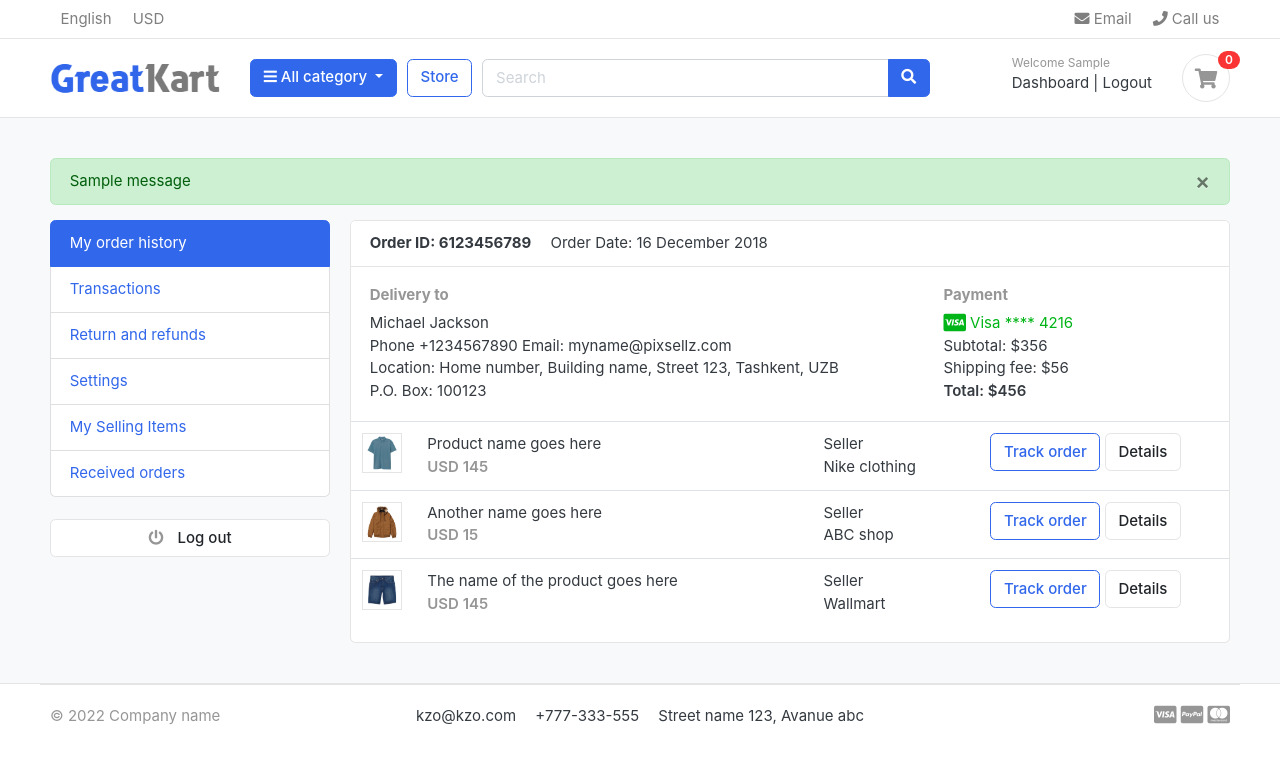
After one commit to kzeo/E-commerce, a Django app: page /accounts/ in a window 1280 px wide. The commit adds this page. Shown: the top 764 px of the page. Run offline with Django 4.2, Linux system fonts and the light colour scheme; a user stored in the database is signed in; tables that the repository leaves empty hold one stand-in row (values such as "Sample post"); one stand-in notice (Sample message) is shown; some libraries are stand-ins or nearby versions; some web fonts are replaced.

Commit message:
Login
Sign in, registration, dashboard added

```diff
--- /dev/null
+++ b/webshop/accounts/urls.py
@@ -0,0 +1,12 @@
+from django.urls import path
+from . import views
+
+urlpatterns = [
+    path('register/', views.register, name='register'),
+    path('login/', views.login, name='login'),
+    path('logout/', views.logout, name='logout'),
+    path('dashboard/', views.dashboard, name='dashboard'),
+    path('', views.dashboard, name='dashboard'),
+
+    path('activate/<uidb64>/<token>/', views.activate, name='activate'),
+]
--- a/webshop/accounts/views.py
+++ b/webshop/accounts/views.py
@@ -1,3 +1,97 @@
-from django.shortcuts import render
+from email import message
+from email.message import EmailMessage
+from django.shortcuts import render, redirect
+from .forms import RegistrationForm
+from .models import Account
+from django.contrib import messages, auth
+from django.contrib.auth.decorators import login_required
+from django.http import HttpResponse
 
-# Create your views here.
+#Verification
+from django.contrib.sites.shortcuts import get_current_site
+from django.template.loader import render_to_string
+from django.utils.http import urlsafe_base64_decode, urlsafe_base64_encode
+from django.utils.encoding import force_bytes
+from django.contrib.auth.tokens import default_token_generator
+from django.core.mail import EmailMessage
+
+
+def register(request):
+    if request.method == "POST":
+        form = RegistrationForm(request.POST)
+        if form.is_valid():
+            first_name = form.cleaned_data['first_name']
+            last_name = form.cleaned_data['last_name']
+            phone_number = form.cleaned_data['phone_number']
+            email = form.cleaned_data['email']
+            password = form.cleaned_data['password']
+            username = email.split('@')[0]
+            user = Account.objects.create_user(first_name=first_name, last_name=last_name, email=email, username=username, password=password)
+            user.phone_number = phone_number
+            user.save()
+
+            current_site = get_current_site(request)
+            null_subject = 'Please activate your account'
+            message = render_to_string('accounts/account_verification_email.html', {
+                'user': user,
+                'domain': current_site,
+                'uid': urlsafe_base64_encode(force_bytes(user.pk)),
+                'token': default_token_generator.make_token(user),
+            })
+            to_email = email
+            send_email = EmailMessage(mail_subject, message, to-[to_email])
+            send_email.send()
+
+            # messages.success(request, 'Thank you for your registration. We have sent you a verification email. Please verify it.')
+            return redirect('/account/login/?command=verification&email-'+email)
+    else:
+        form = RegistrationForm()
+
+    context = {
+        'form': form,
+    }
+    return render(request, 'accounts/register.html', context)
+
+def login(request):
+    if request.method == 'POST':
+        email = request.POST['email']
+        password = request.POST['password']
+
+        user = auth.authenticate(email=email, password=password)
+
+        if user is not None:
+            auth.login(request, user)
+            messages.success(request, 'You are now logged in')
+            return redirect('dashboard')
+        else:
+            messages.error(request, 'Invalid login credentials')
+            return redirect('login')
+
+    return render(request, 'accounts/login.html')
+
+@login_required(login_url = 'login')
+def logout(request):
+    auth.logout(request)
+    messages.success(request, 'You are logged out.')
+    return redirect('login')
+
+def activate(request, uidb64, token):
+    try:
+        uid = urlsafe_base64_decode(uidb64).decode()
+        user = Account._default_manager.get(pk=uid)
+    except(TypeError, ValueError, OverflowError, Account.DoesNotExist):
+        user = None
+
+    if user is not None and default_token_generator.check_token(user, token):
+        user.is_active = True
+        user.save()
+        messages.success(request, 'Congratulations! YOur account is activated.')
+        return redirect('login')
+    else:
+        messages.error(request, 'Invalid activation link')
+        return redirect('register')
+
+
+@login_required(login_url = 'login')
+def dashboard(request):
+     return render(request, 'accounts/dashboard.html')
--- a/webshop/carts/views.py
+++ b/webshop/carts/views.py
@@ -1,4 +1,3 @@
-from http.client import HTTPResponse
 from django.shortcuts import render, redirect, get_object_or_404
 from store.models import Product, Variation
 from .models import Cart, CartItem
--- /dev/null
+++ b/webshop/templates/accounts/dashboard.html
@@ -0,0 +1,105 @@
+{% extends 'base.html' %}
+
+
+
+
+{% block content %}
+
+<section class="section-conten padding-y bg">
+
+    {% include 'includes/alerts.html' %}
+
+    <div class="container">
+        <div class="row">
+        <aside class="col-md-3">
+            <!--   SIDEBAR   -->
+            <ul class="list-group">
+                <a class="list-group-item active" href="#"> My order history </a>
+                <a class="list-group-item" href="#"> Transactions </a>
+                <a class="list-group-item" href="#"> Return and refunds </a>
+                <a class="list-group-item" href="#">Settings </a>
+                <a class="list-group-item" href="#"> My Selling Items </a>
+                <a class="list-group-item" href="#"> Received orders </a>
+            </ul>
+            <br>
+            <a class="btn btn-light btn-block" href="{% url 'logout' %}"> <i class="fa fa-power-off"></i> <span class="text">Log out</span> </a>
+            <!--   SIDEBAR .//END   -->
+        </aside>
+        <main class="col-md-9">
+            <article class="card">
+            <header class="card-header">
+                <strong class="d-inline-block mr-3">Order ID: 6123456789</strong>
+                <span>Order Date: 16 December 2018</span>
+            </header>
+            <div class="card-body">
+                <div class="row">
+                    <div class="col-md-8">
+                        <h6 class="text-muted">Delivery to</h6>
+                        <p>Michael Jackson <br>
+                        Phone +1234567890 Email: myname@pixsellz.com <br>
+                        Location: Home number, Building name, Street 123,  Tashkent, UZB <br>
+                        P.O. Box: 100123
+                         </p>
+                    </div>
+                    <div class="col-md-4">
+                        <h6 class="text-muted">Payment</h6>
+                        <span class="text-success">
+                            <i class="fab fa-lg fa-cc-visa"></i>
+                            Visa  **** 4216
+                        </span>
+                        <p>Subtotal: $356 <br>
+                         Shipping fee:  $56 <br>
+                         <span class="b">Total:  $456 </span>
+                        </p>
+                    </div>
+                </div> <!-- row.// -->
+            </div> <!-- card-body .// -->
+            <div class="table-responsive">
+            <table class="table table-hover">
+                <tr>
+                    <td width="65">
+                        <img src="../images/items/1.jpg" class="img-xs border">
+                    </td>
+                    <td>
+                        <p class="title mb-0">Product name goes here </p>
+                        <var class="price text-muted">USD 145</var>
+                    </td>
+                    <td> Seller <br> Nike clothing </td>
+                    <td width="250"> <a href="#" class="btn btn-outline-primary">Track order</a> <a href="#" class="btn btn-light"> Details </a> </td>
+                </tr>
+                <tr>
+                    <td>
+                        <img src="../images/items/2.jpg" class="img-xs border">
+                    </td>
+                    <td>
+                        <p class="title mb-0">Another name goes here </p>
+                        <var class="price text-muted">USD 15</var>
+                    </td>
+                    <td> Seller <br> ABC shop </td>
+                    <td> <a href="#" class="btn btn-outline-primary">Track order</a> <a href="#" class="btn btn-light"> Details </a> </td>
+                </tr>
+                <tr>
+                    <td>
+                        <img src="../images/items/3.jpg" class="img-xs border">
+                    </td>
+                    <td>
+                        <p class="title mb-0">The name of the product  goes here </p>
+                        <var class="price text-muted">USD 145</var>
+                    </td>
+                    <td> Seller <br> Wallmart </td>
+                    <td> <a href="#" class="btn btn-outline-primary">Track order</a> <a href="#" class="btn btn-light"> Details </a> </td>
+                </tr>
+            </table>
+            </div> <!-- table-responsive .end// -->
+            </article> <!-- order-group.// -->
+        </main>
+    </div> <!-- row.// -->
+    </div>
+
+
+    </section>
+
+
+
+
+ {% endblock %}
--- /dev/null
+++ b/webshop/templates/includes/alerts.html
@@ -0,0 +1,11 @@
+{% if messages %}
+    {% for message in messages %}
+    <div id="message" class="container">
+    <div {% if message.tags %} class="alert alert-{{ message.tags }}"{% endif %} role="alert">
+        <button type="button" class="close" data-dismiss="alert"><span aria-hidden="true">&times;</span></button>
+        {% if message.level == DEFAULT_MESSAGE_LEVELS.ERROR %}Error: {% endif %}
+        {{ message }}
+    </div>
+</div>
+    {% endfor %}
+{% endif %}
--- a/webshop/templates/includes/navbar.html
+++ b/webshop/templates/includes/navbar.html
@@ -98,14 +98,25 @@
         <!-- col.// -->
         <div class="col-lg-3 col-sm-6 col-8 order-2 order-lg-3">
           <div class="d-flex justify-content-end mb-3 mb-lg-0">
+            {% if user.id is None %}
             <div class="widget-header">
               <small class="title text-muted">Welcome guest!</small>
               <div>
-                <a href="./signin.html">Sign in</a>
+                <a href={% url 'login' %}>Sign in</a>
                 <span class="dark-transp"> | </span>
-                <a href="./register.html"> Register</a>
+                <a href={% url 'register' %}> Register</a>
               </div>
             </div>
+            {% else %}
+            <div class="widget-header">
+              <small class="title text-muted">Welcome {{ user.first_name }}</small>
+              <div>
+                <a href="{% url 'dashboard' %}">Dashboard</a>
+                <span class="dark-transp"> | </span>
+                <a href={% url 'logout' %}>Logout</a>
+              </div>
+            </div>
+            {% endif %}
             <a href="{% url 'cart' %}" class="widget-header pl-3 ml-3">
               <div class="icon icon-sm rounded-circle border">
                 <i class="fa fa-shopping-cart"></i>
--- a/webshop/webshop/urls.py
+++ b/webshop/webshop/urls.py
@@ -24,4 +24,5 @@ urlpatterns = [
     path('', views.home, name="home"),
     path('store/', include('store.urls')),
     path('cart/', include('carts.urls')),
+    path('accounts/', include('accounts.urls')),
 ] + static(settings.MEDIA_URL, document_root=settings.MEDIA_ROOT)
```
Also changed, not shown: webshop/accounts/forms.py (added, +34 -0 lines), webshop/static/js/script.js (+21 -26 lines), webshop/templates/accounts/account_verification_email.html (added, +10 -0 lines), webshop/templates/accounts/login.html (added, +56 -0 lines), webshop/templates/accounts/register.html (added, +64 -0 lines), webshop/webshop/settings.py (+11 -0 lines), webshop/store/migrations/0005_alter_variation_variation_category.py (added).
